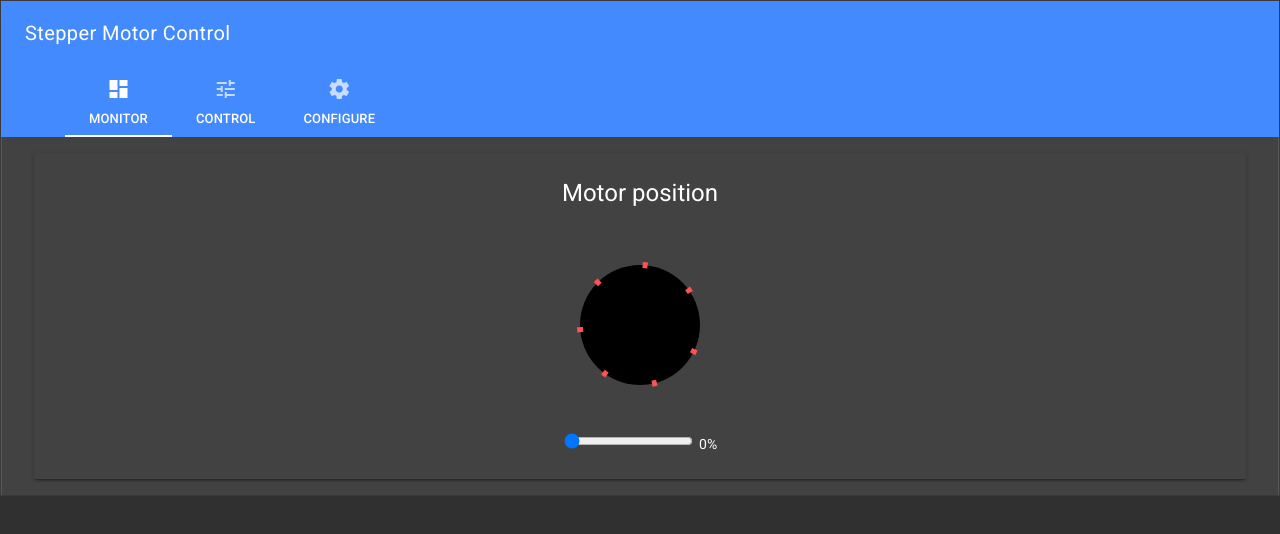
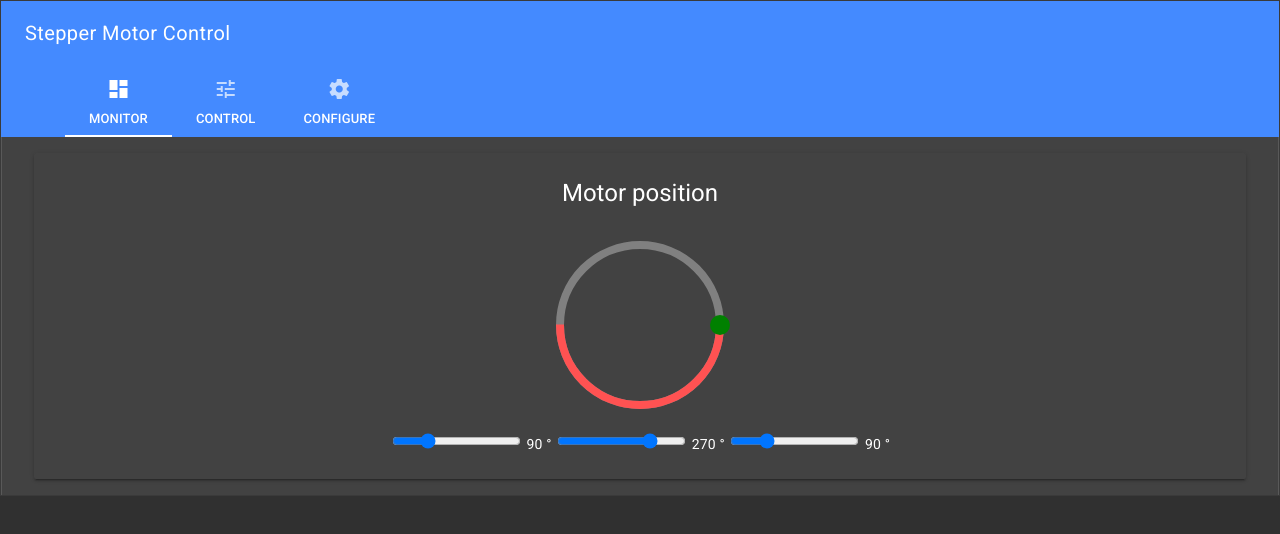
Before and after one commit to lgm42/stepper_motor_web, a Vue app: page /#/ in a window 1280 px wide. Shown: the top 534 px of the page. Built offline with nearby package versions, Linux system fonts and the light colour scheme.

Commit message:
stepper motor almost finished

```diff
--- a/src/components/Monitor.vue
+++ b/src/components/Monitor.vue
@@ -7,11 +7,12 @@
 
       <md-card-content>
         <div>
-          <StepperMotor :radius="180"></StepperMotor>
+          <StepperMotor :radius="80" :startAngle="startAngle" :stopAngle="stopAngle" :position="position"></StepperMotor>
         </div>
-        <div id="stepper"></div>
         <div>
-          <input type="range" v-model.number="startAngle"> {{ startAngle }}%
+          <input type="range" v-model.number="startAngle" min="0" max="360"> {{ startAngle }} °
+          <input type="range" v-model.number="stopAngle"  min="0" max="360"> {{ stopAngle }} °
+          <input type="range" v-model.number="position" min="0" max="360"> {{ position }} °
         </div>
       </md-card-content>
 
@@ -26,14 +27,15 @@ import StepperMotor from '@/components/StepperMotor'
 export default {
   name: 'Monitor',
   data: () => ({
-    startAngle: 0,
-    stopAngle: 270
+    startAngle: 90,
+    stopAngle: 270,
+    position: 90
   }),
   components: {
     StepperMotor
   }
 }
-
+// var stepper = new StepperMotor();
 </script>
 
 <!-- Add "scoped" attribute to limit CSS to this component only -->
@@ -53,12 +55,8 @@ a {
   color: #42b983;
 }
 .stepperMotorPosition {
-  fill: black;
   transform-origin: center;
   width: 200px; height: 200px;
 }
-.stepperMotorPosition > circle {
-  stroke-width: 6px;
-  stroke: #ff5252;
-}
+
 </style>
--- a/src/components/StepperMotor.vue
+++ b/src/components/StepperMotor.vue
@@ -1,25 +1,43 @@
 <template>
   <svg preserveAspectRatio="xMidYMid meet" focusable="false" class="stepperMotorPosition" >
-    <circle cx="50%" cy="50%" :r=radius
-           v-bind:style="{ strokeDasharray:'0, ' + computed1 + ', 5, 22' }"></circle>
+    <circle class="background" cx="50%" cy="50%" :r=radius></circle>
+    <circle  class="amplitude" cx="50%" cy="50%" :r=radius
+           :style="{ strokeDasharray:'0, ' + _startDashValue + ', ' + _stopDashValue + ', ' + _remainingDashValue }"></circle>
+    <circle class="cursor" :cx="_positionOnCircleX" :cy="_positionOnCircleY" r=10></circle>
   </svg>
 </template>
 
 <script>
 export default {
   name: 'StepperMotor',
+  props: ['radius', 'startAngle', 'stopAngle', 'position'],
   data: () => ({
-    startAngle: 0,
-    stopAngle: 270,
-    position: 85,
-    radius: 60,
-    computed1: 25
   }),
   computed: {
     // un accesseur (getter) calculé
     circlePerimeter: function () {
       // `this` pointe sur l'instance vm
-      return this.message.split('').reverse().join('')
+      return (this.radius * 2 * Math.PI)
+    },
+
+    _startDashValue: function () {
+      return this.circlePerimeter * this.startAngle / 360
+    },
+
+    _stopDashValue: function () {
+      return this.circlePerimeter * (this.stopAngle - this.startAngle) / 360
+    },
+
+    _remainingDashValue: function () {
+      return this.circlePerimeter - this._startDashValue - this._stopDashValue
+    },
+
+    _positionOnCircleX: function () {
+      return Math.cos(this.position * Math.PI / 180) * this.radius
+    },
+
+    _positionOnCircleY: function () {
+      return Math.sin(this.position * Math.PI / 180) * this.radius
     }
   }
 }
@@ -28,12 +46,26 @@ export default {
 <style>
 
 .stepperMotorPosition {
-  fill: black;
   transform-origin: center;
   width: 200px; height: 200px;
+  transform: rotate(-90deg);
 }
-.stepperMotorPosition > circle {
-  stroke-width: 6px;
+.amplitude {
+  stroke-width: 8px;
   stroke: #ff5252;
+  fill: none;
+}
+
+.background {
+  stroke: gray;
+  stroke-width: 8px;
+  fill: none;
+}
+
+.cursor {
+  stroke-width: 0px;
+  stroke: black;
+  fill: green;
+  transform: translate(50%, 50%);
 }
 </style>
```
